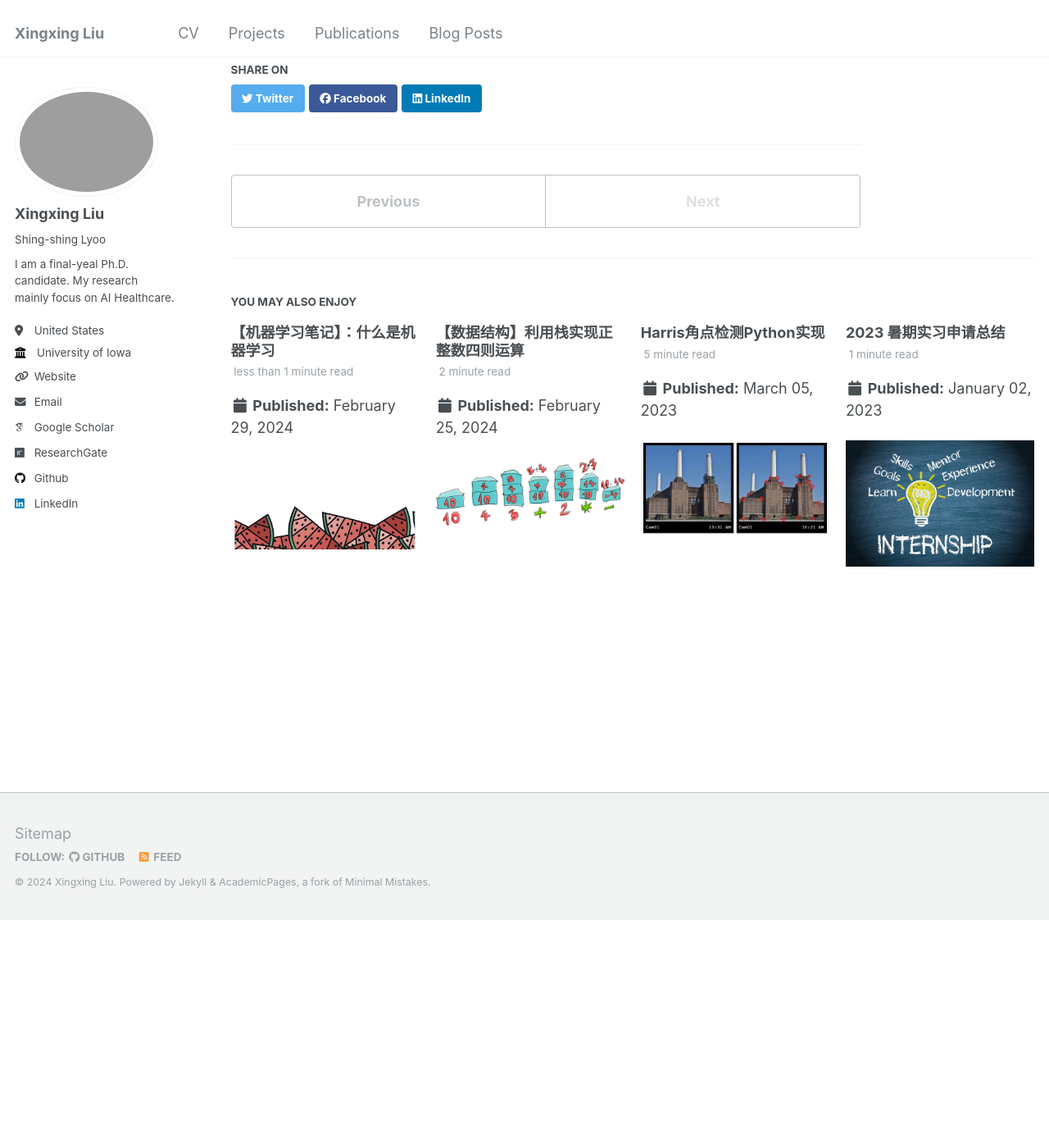
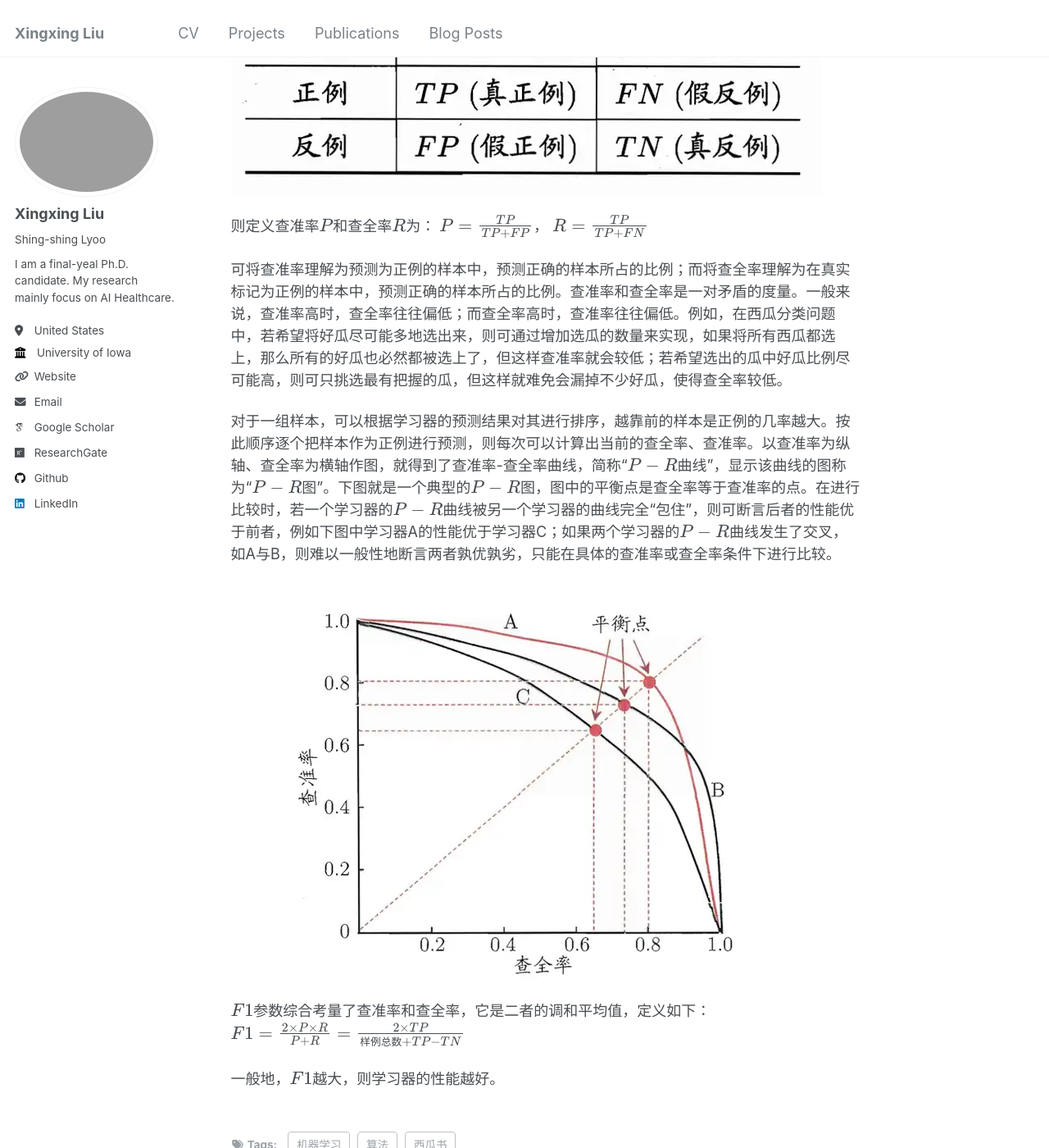
Before and after one commit to xxliu1996/xxliu1996.github.io, a Jekyll site: the page built from _posts/2024-04-17-blog-post_model-performance-evaluation.md, in a window 1280 px wide and 1400 px high, scrolled down 4230 px. Shown: the whole window at 82% size. Built offline with Jekyll 4.4.1, drawn with Linux system fonts in a browser that asks for light colours; some web fonts are replaced; before the commit the page ends 5352 px from its top, so only the background shows below that.

Commit message:
update post machine learning model evaluation

```diff
--- a/_posts/2024-04-17-blog-post_model-performance-evaluation.md
+++ b/_posts/2024-04-17-blog-post_model-performance-evaluation.md
@@ -64,3 +64,19 @@
 查全率、查全率与$$F1$$
 ------
 首先介绍混淆矩阵（confusion matrix）。在二分类任务中，通过比较样本数据的真实类别与学习器预测的类别来将其划分为：真正例（TP = true positive）、假正例（FP = false positive）、真反例（TN = true negatove）、假反例（FN = false negative）。
+
+<img src='/images/blog/2024-model-performance-evaluation/model-performance-evaluation-4.webp'>
+
+则定义查准率$$P$$和查全率$$R$$为：
+$$P = \frac{TP}{TP + FP}$$， $$R = \frac{TP}{TP + FN}$$
+
+可将查准率理解为预测为正例的样本中，预测正确的样本所占的比例；而将查全率理解为在真实标记为正例的样本中，预测正确的样本所占的比例。查准率和查全率是一对矛盾的度量。一般来说，查准率高时，查全率往往偏低；而查全率高时，查准率往往偏低。例如，在西瓜分类问题中，若希望将好瓜尽可能多地选出来，则可通过增加选瓜的数量来实现，如果将所有西瓜都选上，那么所有的好瓜也必然都被选上了，但这样查准率就会较低；若希望选出的瓜中好瓜比例尽可能高，则可只挑选最有把握的瓜，但这样就难免会漏掉不少好瓜，使得查全率较低。
+
+对于一组样本，可以根据学习器的预测结果对其进行排序，越靠前的样本是正例的几率越大。按此顺序逐个把样本作为正例进行预测，则每次可以计算出当前的查全率、查准率。以查准率为纵轴、查全率为横轴作图，就得到了查准率-查全率曲线，简称“$$P−R$$曲线”，显示该曲线的图称为“$$P−R$$图”。下图就是一个典型的$$P−R$$图，图中的平衡点是查全率等于查准率的点。在进行比较时，若一个学习器的$$P−R$$曲线被另一个学习器的曲线完全“包住”，则可断言后者的性能优于前者，例如下图中学习器A的性能优于学习器C；如果两个学习器的$$P-R$$曲线发生了交叉，如A与B，则难以一般性地断言两者孰优孰劣，只能在具体的查准率或查全率条件下进行比较。
+
+<img src='/images/blog/2024-model-performance-evaluation/model-performance-evaluation-5.webp'>
+
+$$F1$$参数综合考量了查准率和查全率，它是二者的调和平均值，定义如下：
+$$F1 = \frac{2 \times P \times R}{P + R} = \frac{2 \times TP }{ 样例总数 + TP - TN}$$
+
+一般地，$$F1$$越大，则学习器的性能越好。
```
